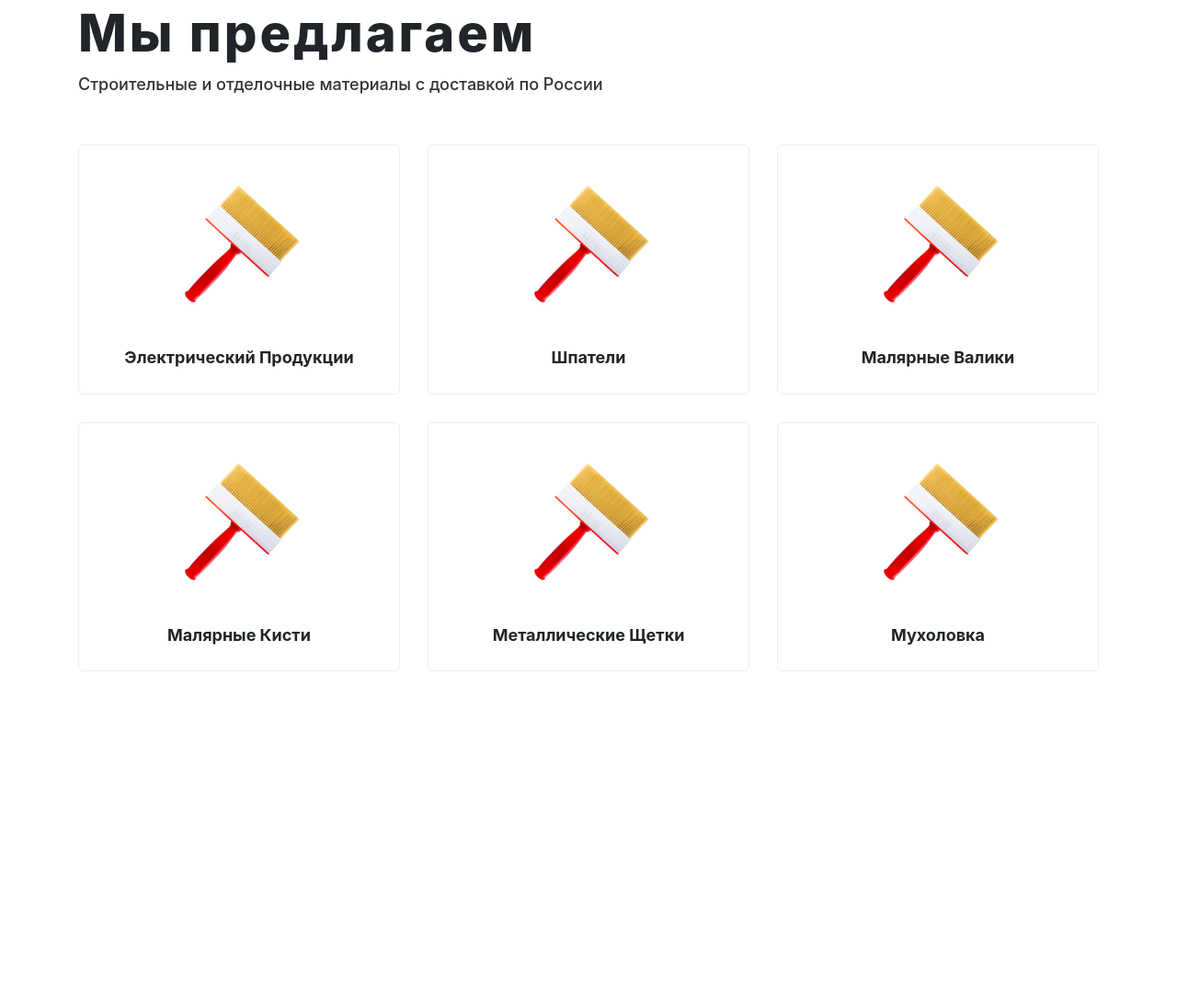
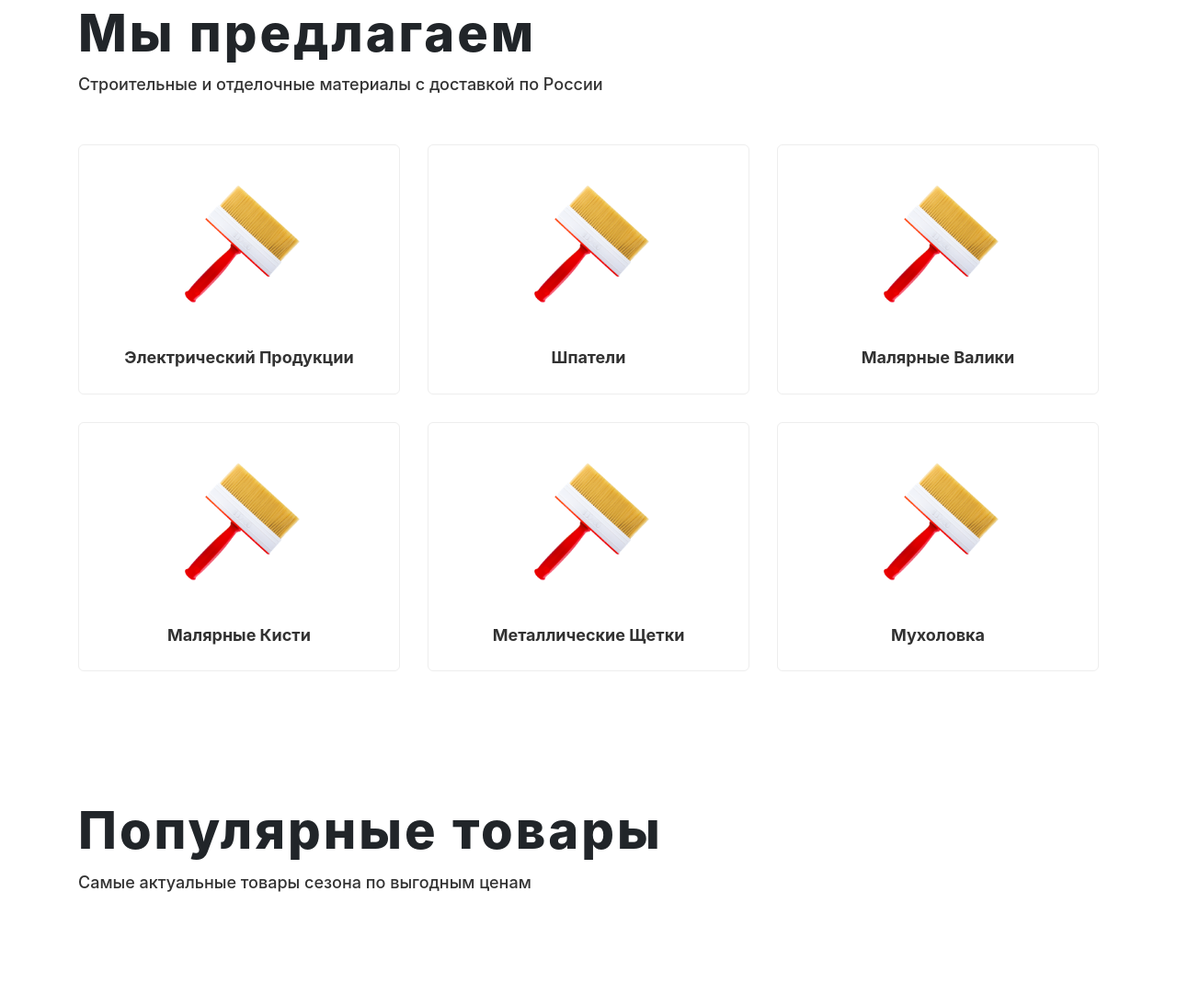
Before and after one commit to EErjan/araks, a website: page index.html in a window 1280 px wide. Shown: the part 766-1860 px from the top of the page at 92% size. Before the commit the page ends 1566 px from the top, so only its background shows below. Drawn offline with nearby package versions, Linux system fonts and the light colour scheme.

Commit message:
update home page

```diff
--- a/index.html
+++ b/index.html
@@ -127,7 +127,6 @@
             </div>
         </div>
     </div>
-
     <section class="section we-offer">
 
         <div class="section__top">
@@ -136,7 +135,7 @@
         </div>
 
         <div class="section__body product__category">
-            <div class="product__category-item">
+            <a href="#" class="product__category-item">
                 <div class="product__category-photo">
                     <img src="img/product.png" alt="product">
                 </div>
@@ -144,9 +143,9 @@
                 <div class="product__category-content">
                     <h4>Электрический Продукции</h4>
                 </div>
-            </div>
+            </a>
 
-            <div class="product__category-item">
+            <a href="#" class="product__category-item">
                 <div class="product__category-photo">
                     <img src="img/product.png" alt="product">
                 </div>
@@ -154,9 +153,9 @@
                 <div class="product__category-content">
                     <h4>Шпатели</h4>
                 </div>
-            </div>
+            </a>
 
-            <div class="product__category-item">
+            <a href="#" class="product__category-item">
                 <div class="product__category-photo">
                     <img src="img/product.png" alt="product">
                 </div>
@@ -164,9 +163,9 @@
                 <div class="product__category-content">
                     <h4>Малярные Валики</h4>
                 </div>
-            </div>
+            </a>
 
-            <div class="product__category-item">
+            <a href="#" class="product__category-item">
                 <div class="product__category-photo">
                     <img src="img/product.png" alt="product">
                 </div>
@@ -174,9 +173,9 @@
                 <div class="product__category-content">
                     <h4>Малярные Кисти</h4>
                 </div>
-            </div>
+            </a>
 
-            <div class="product__category-item">
+            <a href="#" class="product__category-item">
                 <div class="product__category-photo">
                     <img src="img/product.png" alt="product">
                 </div>
@@ -184,9 +183,9 @@
                 <div class="product__category-content">
                     <h4>Металлические Щетки</h4>
                 </div>
-            </div>
+            </a>
 
-            <div class="product__category-item">
+            <a href="#" class="product__category-item">
                 <div class="product__category-photo">
                     <img src="img/product.png" alt="product">
                 </div>
@@ -194,12 +193,24 @@
                 <div class="product__category-content">
                     <h4>Мухоловка</h4>
                 </div>
-            </div>
+            </a>
         </div>
 
     </section>
+</div>
 
-</div>
+<section class="section">
+    <div class="container">
+        <div class="section__top">
+            <h2 class="section__title">Популярные товары</h2>
+            <h5 class="section__subtitle">Самые актуальные товары сезона по выгодным ценам</h5>
+        </div>
+
+        <div class="section__body">
+
+        </div>
+    </div>
+</section>
 
 
 <script src="libs/jquery-3.2.1.min.js"></script>
--- a/scss/_base.scss
+++ b/scss/_base.scss
@@ -307,8 +307,11 @@
     justify-content: center;
     flex-direction: column;
     gap: 20px;
+    transition: .3s all ease;
 
     &:hover {
+      transform: translateY(-10px);
+      box-shadow: rgba(50, 50, 93, 0.25) 0 2px 5px -1px, rgba(0, 0, 0, 0.3) 0px 1px 3px -1px;
     }
   }
 
@@ -333,6 +336,7 @@
       font-size: 18px;
       font-weight: 700;
       text-align: center;
+      color: var(--color-text);
     }
   }
 }
```
Also changed, not shown: css/main.css, 1 other file.
